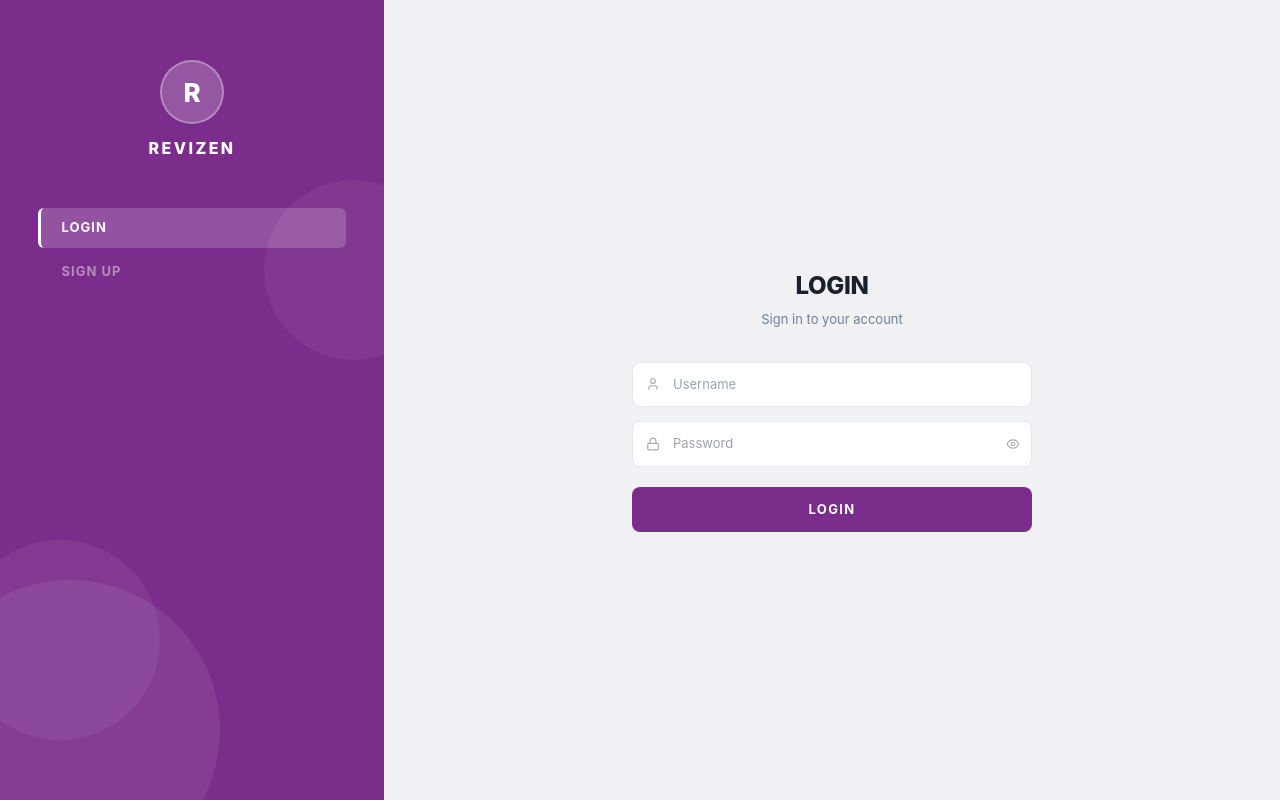
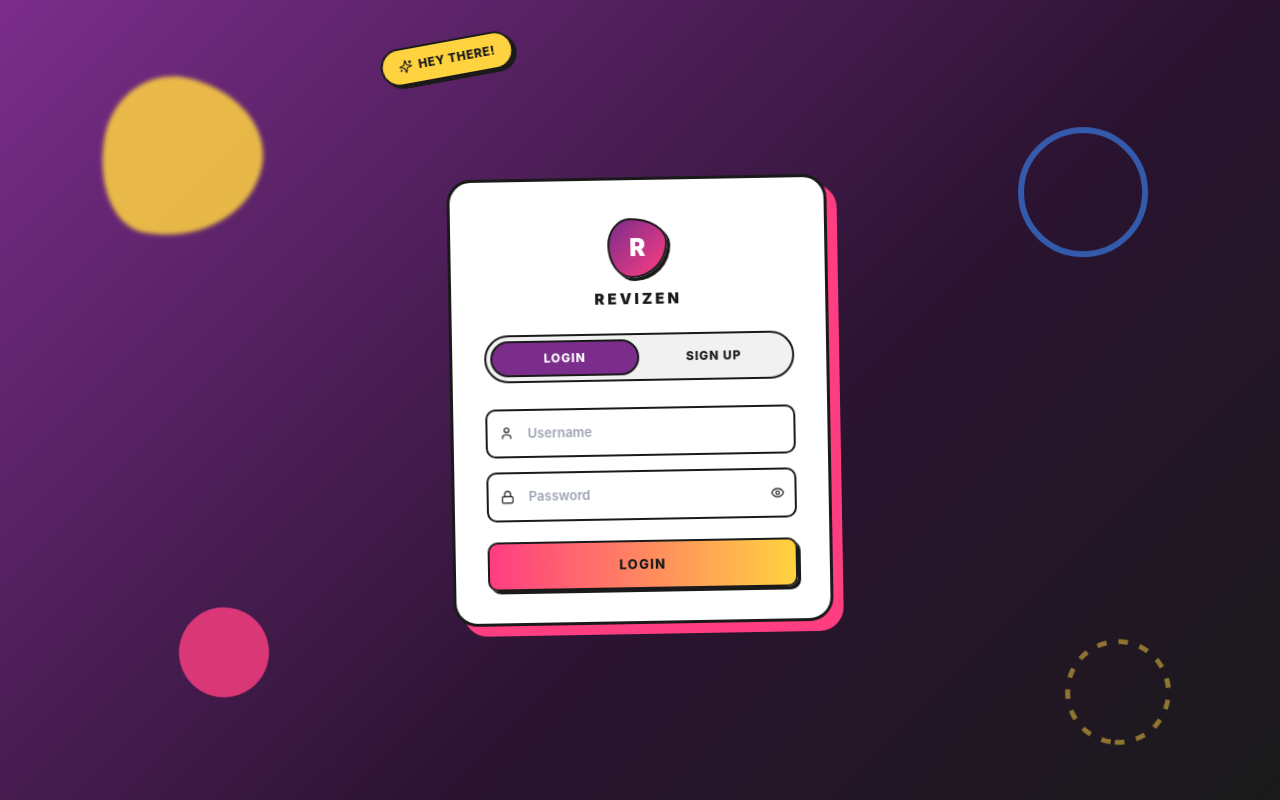
Before and after one commit to MariyaMaheen/Revizen, a React (Vite) app in the folder frontend/: page / in a window 1280 px wide. Built offline with nearby package versions, Linux system fonts and the light colour scheme.

Commit message:
Update Login.jsx

```diff
--- a/frontend/src/components/Login.jsx
+++ b/frontend/src/components/Login.jsx
@@ -1,6 +1,6 @@
 import { useState } from 'react'
 import { motion, AnimatePresence } from 'framer-motion'
-import { Eye, EyeOff, Loader2, User, Lock } from 'lucide-react'
+import { Eye, EyeOff, Loader2, User, Lock, Sparkles } from 'lucide-react'
 import { login, register } from '../api'
 
 export default function Login({ onLogin, addToast }) {
@@ -52,140 +52,173 @@ export default function Login({ onLogin, addToast }) {
     }
   }
 
-  const DARK = '#3d1a47'
-  const MID  = '#7b2d8b'
-  const LIGHT = '#a855b5'
+  // ---- Funky palette ----
+  const PINK = '#ff3d81'
+  const YELLOW = '#ffd23f'
+  const PURPLE = '#7b2d8b'
+  const BLUE = '#3d8bff'
+  const INK = '#1a1a1a'
 
-  const inp = (err, icon) => (
+  const inputStyle = (err) => ({
+    width: '100%', padding: '13px 14px 13px 40px',
+    borderRadius: 10, border: `2.5px solid ${err ? '#e53e3e' : INK}`,
+    background: '#fff', color: INK, fontSize: 13, fontWeight: 600,
+    outline: 'none', fontFamily: 'inherit', boxSizing: 'border-box',
+    transition: 'transform 0.15s, box-shadow 0.15s',
+  })
+
+  const Field = ({ name, icon, placeholder, type = 'text', err, ...rest }) => (
     <div style={{ position: 'relative' }}>
-      <span style={{ position: 'absolute', left: 14, top: '50%', transform: 'translateY(-50%)', color: '#aaa', display: 'flex' }}>{icon}</span>
-      {arguments[2]}
-      {err && <p style={{ fontSize: 11, color: '#e53e3e', marginTop: 3 }}>{err}</p>}
+      <span style={{ position: 'absolute', left: 14, top: '50%', transform: 'translateY(-50%)', color: INK, display: 'flex' }}>{icon}</span>
+      <input
+        name={name}
+        value={form[name]}
+        onChange={handleChange}
+        placeholder={placeholder}
+        type={type}
+        style={inputStyle(err)}
+        onFocus={(e) => { e.target.style.boxShadow = `4px 4px 0px ${PURPLE}`; e.target.style.transform = 'translate(-2px,-2px)' }}
+        onBlur={(e) => { e.target.style.boxShadow = 'none'; e.target.style.transform = 'none' }}
+        {...rest}
+      />
+      {err && <p style={{ fontSize: 11, fontWeight: 700, color: '#e53e3e', marginTop: 4 }}>{err}</p>}
     </div>
   )
 
-  const inputStyle = (err) => ({
-    width: '100%', padding: '12px 14px 12px 40px',
-    borderRadius: 8, border: `1.5px solid ${err ? '#e53e3e' : '#e2e8f0'}`,
-    background: '#fff', color: '#1a202c', fontSize: 13,
-    outline: 'none', fontFamily: 'inherit', boxSizing: 'border-box',
-  })
+  return (
+    <div style={{
+      minHeight: '100vh', display: 'flex', alignItems: 'center', justifyContent: 'center',
+      fontFamily: 'Inter, sans-serif', position: 'relative', overflow: 'hidden',
+      background: `linear-gradient(135deg, ${PURPLE} 0%, #2a1330 60%, ${INK} 100%)`,
+      padding: 24,
+    }}>
 
-  return (
-    <div style={{ minHeight: '100vh', display: 'flex', fontFamily: 'Inter, sans-serif', background: DARK }}>
+      {/* Floating funky blobs */}
+      <motion.div animate={{ y: [0, 20, 0], rotate: [0, 15, 0] }} transition={{ duration: 8, repeat: Infinity, ease: 'easeInOut' }}
+        style={{ position: 'absolute', top: '8%', left: '8%', width: 160, height: 160, borderRadius: '42% 58% 65% 35% / 45% 45% 55% 55%', background: YELLOW, filter: 'blur(2px)', opacity: 0.85 }} />
+      <motion.div animate={{ y: [0, -25, 0], rotate: [0, -20, 0] }} transition={{ duration: 9, repeat: Infinity, ease: 'easeInOut' }}
+        style={{ position: 'absolute', bottom: '10%', left: '14%', width: 90, height: 90, borderRadius: '50%', background: PINK, opacity: 0.8 }} />
+      <motion.div animate={{ y: [0, 18, 0], x: [0, -10, 0] }} transition={{ duration: 7, repeat: Infinity, ease: 'easeInOut' }}
+        style={{ position: 'absolute', top: '15%', right: '10%', width: 130, height: 130, borderRadius: '50%', border: `6px solid ${BLUE}`, opacity: 0.6 }} />
+      <motion.div animate={{ rotate: [0, 360] }} transition={{ duration: 20, repeat: Infinity, ease: 'linear' }}
+        style={{ position: 'absolute', bottom: '6%', right: '8%', width: 120, height: 120, opacity: 0.5 }}>
+        <svg viewBox="0 0 100 100" width="100%" height="100%">
+          <circle cx="50" cy="50" r="42" fill="none" stroke={YELLOW} strokeWidth="4" strokeDasharray="8 10" />
+        </svg>
+      </motion.div>
 
-      {/* Left panel — full height */}
-      <div style={{ width: '30%', minWidth: 200, background: MID, position: 'relative', overflow: 'hidden', display: 'flex', flexDirection: 'column', alignItems: 'center', justifyContent: 'flex-start', paddingTop: 60 }}>
-        {/* Decorative circles */}
-        <div style={{ position: 'absolute', bottom: -80, left: -80, width: 300, height: 300, borderRadius: '50%', background: 'rgba(255,255,255,0.08)' }} />
-        <div style={{ position: 'absolute', bottom: 60, left: -40, width: 200, height: 200, borderRadius: '50%', background: 'rgba(255,255,255,0.06)' }} />
-        <div style={{ position: 'absolute', top: 180, right: -60, width: 180, height: 180, borderRadius: '50%', background: 'rgba(255,255,255,0.05)' }} />
+      {/* Rotated sticker badge */}
+      <motion.div
+        initial={{ rotate: -12 }} animate={{ rotate: [-12, -6, -12] }} transition={{ duration: 3, repeat: Infinity, ease: 'easeInOut' }}
+        style={{
+          position: 'absolute', top: 40, left: '50%', marginLeft: -260, zIndex: 5,
+          background: YELLOW, color: INK, fontWeight: 800, fontSize: 12, letterSpacing: '0.05em',
+          padding: '8px 16px', borderRadius: 999, border: `2.5px solid ${INK}`,
+          display: 'flex', alignItems: 'center', gap: 6, boxShadow: `3px 3px 0px ${INK}`,
+        }}>
+        <Sparkles size={14} /> HEY THERE!
+      </motion.div>
 
-        {/* Logo */}
-        <div style={{ position: 'relative', zIndex: 2, display: 'flex', flexDirection: 'column', alignItems: 'center', gap: 12 }}>
-          <div style={{ width: 64, height: 64, borderRadius: '50%', background: 'rgba(255,255,255,0.2)', display: 'flex', alignItems: 'center', justifyContent: 'center', border: '2px solid rgba(255,255,255,0.3)' }}>
-            <span style={{ color: '#fff', fontWeight: 800, fontSize: 26 }}>R</span>
+      {/* Main card — neubrutalist */}
+      <motion.div
+        initial={{ opacity: 0, y: 20, rotate: -1 }}
+        animate={{ opacity: 1, y: 0, rotate: -1 }}
+        transition={{ duration: 0.4, ease: 'easeOut' }}
+        style={{
+          position: 'relative', zIndex: 2, width: '100%', maxWidth: 380,
+          background: '#fff', borderRadius: 24, border: `3px solid ${INK}`,
+          boxShadow: `10px 10px 0px ${PINK}`,
+          padding: '38px 32px 32px',
+        }}>
+
+        {/* Logo blob */}
+        <div style={{ display: 'flex', flexDirection: 'column', alignItems: 'center', marginBottom: 22 }}>
+          <div style={{
+            width: 60, height: 60, borderRadius: '38% 62% 60% 40% / 45% 40% 60% 55%',
+            background: `linear-gradient(135deg, ${PURPLE}, ${PINK})`,
+            display: 'flex', alignItems: 'center', justifyContent: 'center',
+            border: `2.5px solid ${INK}`, marginBottom: 10, boxShadow: `3px 3px 0px ${INK}`,
+          }}>
+            <span style={{ color: '#fff', fontWeight: 900, fontSize: 24 }}>R</span>
           </div>
-          <span style={{ fontSize: 16, fontWeight: 800, color: '#fff', letterSpacing: '0.15em' }}>REVIZEN</span>
+          <span style={{ fontSize: 15, fontWeight: 900, color: INK, letterSpacing: '0.2em' }}>REVIZEN</span>
         </div>
 
-        {/* Nav tabs */}
-        <div style={{ position: 'relative', zIndex: 2, marginTop: 48, width: '80%', display: 'flex', flexDirection: 'column', gap: 4 }}>
+        {/* Mode toggle — pill tabs */}
+        <div style={{
+          display: 'flex', background: '#f1f1f1', borderRadius: 999, padding: 4,
+          border: `2px solid ${INK}`, marginBottom: 26, position: 'relative',
+        }}>
           {['login', 'register'].map(m => (
             <button key={m} onClick={() => { setMode(m); setErrors({}) }}
               style={{
-                padding: '10px 20px', borderRadius: 6, border: 'none', cursor: 'pointer',
-                fontFamily: 'inherit', fontSize: 13, fontWeight: 700, letterSpacing: '0.08em',
-                textAlign: 'left', transition: 'all 0.15s',
-                background: mode === m ? 'rgba(255,255,255,0.18)' : 'transparent',
-                color: mode === m ? '#fff' : 'rgba(255,255,255,0.45)',
-                borderLeft: mode === m ? '3px solid #fff' : '3px solid transparent',
+                flex: 1, position: 'relative', zIndex: 1, padding: '9px 0', borderRadius: 999, border: 'none',
+                cursor: 'pointer', fontFamily: 'inherit', fontSize: 12, fontWeight: 800, letterSpacing: '0.08em',
+                color: mode === m ? '#fff' : INK, background: 'transparent', transition: 'color 0.2s',
               }}>
+              {mode === m && (
+                <motion.div layoutId="tab-bg" transition={{ type: 'spring', stiffness: 400, damping: 30 }}
+                  style={{ position: 'absolute', inset: 0, borderRadius: 999, background: PURPLE, zIndex: -1, border: `2px solid ${INK}` }} />
+              )}
               {m === 'login' ? 'LOGIN' : 'SIGN UP'}
             </button>
           ))}
         </div>
-      </div>
-
-      {/* Right panel — full height, light */}
-      <div style={{ flex: 1, background: '#f0f0f5', display: 'flex', alignItems: 'center', justifyContent: 'center', padding: '40px 48px' }}>
-        <div style={{ width: '100%', maxWidth: 400 }}>
-
-          <h2 style={{ fontSize: 24, fontWeight: 800, color: '#1a202c', textAlign: 'center', marginBottom: 6, letterSpacing: '-0.3px' }}>
-            {mode === 'login' ? 'LOGIN' : 'SIGN UP'}
-          </h2>
-          <p style={{ fontSize: 13, color: '#718096', textAlign: 'center', marginBottom: 32 }}>
-            {mode === 'login' ? 'Sign in to your account' : 'Create your account'}
-          </p>
 
         <AnimatePresence mode="wait">
           <motion.form key={mode}
-              initial={{ opacity: 0, y: 6 }} animate={{ opacity: 1, y: 0 }}
-              exit={{ opacity: 0, y: -6 }} transition={{ duration: 0.12 }}
+            initial={{ opacity: 0, x: mode === 'login' ? -12 : 12 }}
+            animate={{ opacity: 1, x: 0 }}
+            exit={{ opacity: 0, x: mode === 'login' ? 12 : -12 }}
+            transition={{ duration: 0.18 }}
             onSubmit={handleSubmit}>
             <div style={{ display: 'flex', flexDirection: 'column', gap: 14 }}>
 
               {mode === 'register' && (
-                  <div style={{ position: 'relative' }}>
-                    <span style={{ position: 'absolute', left: 14, top: '50%', transform: 'translateY(-50%)', color: '#aaa', display: 'flex' }}><User size={14} /></span>
-                    <input name="full_name" value={form.full_name} onChange={handleChange} placeholder="Full Name" style={inputStyle(errors.full_name)} />
-                    {errors.full_name && <p style={{ fontSize: 11, color: '#e53e3e', marginTop: 3 }}>{errors.full_name}</p>}
-                  </div>
+                <Field name="full_name" icon={<User size={14} />} placeholder="Full Name" err={errors.full_name} />
+              )}
+
+              <Field name="username" icon={<User size={14} />} placeholder="Username" autoComplete="username" err={errors.username} />
+
+              {mode === 'register' && (
+                <Field name="email" type="email" icon={<User size={14} />} placeholder="Email Address" err={errors.email} />
               )}
 
               <div style={{ position: 'relative' }}>
-                  <span style={{ position: 'absolute', left: 14, top: '50%', transform: 'translateY(-50%)', color: '#aaa', display: 'flex' }}><User size={14} /></span>
-                  <input name="username" value={form.username} onChange={handleChange} placeholder="Username" autoComplete="username" style={inputStyle(errors.username)} />
-                  {errors.username && <p style={{ fontSize: 11, color: '#e53e3e', marginTop: 3 }}>{errors.username}</p>}
-                </div>
-
-                {mode === 'register' && (
-                  <div style={{ position: 'relative' }}>
-                    <span style={{ position: 'absolute', left: 14, top: '50%', transform: 'translateY(-50%)', color: '#aaa', display: 'flex' }}><User size={14} /></span>
-                    <input name="email" type="email" value={form.email} onChange={handleChange} placeholder="Email Address" style={inputStyle(errors.email)} />
-                    {errors.email && <p style={{ fontSize: 11, color: '#e53e3e', marginTop: 3 }}>{errors.email}</p>}
-                  </div>
-                )}
-
-                <div style={{ position: 'relative' }}>
-                  <span style={{ position: 'absolute', left: 14, top: '50%', transform: 'translateY(-50%)', color: '#aaa', display: 'flex' }}><Lock size={14} /></span>
+                <span style={{ position: 'absolute', left: 14, top: '50%', transform: 'translateY(-50%)', color: INK, display: 'flex' }}><Lock size={14} /></span>
                 <input name="password" type={showPass ? 'text' : 'password'}
                   value={form.password} onChange={handleChange} placeholder="Password"
                   autoComplete={mode === 'login' ? 'current-password' : 'new-password'}
                   style={{ ...inputStyle(errors.password), paddingRight: 42 }} />
                 <button type="button" onClick={() => setShowPass(p => !p)}
-                    style={{ position: 'absolute', right: 12, top: '50%', transform: 'translateY(-50%)', background: 'none', border: 'none', cursor: 'pointer', color: '#aaa', padding: 0, display: 'flex' }}>
+                  style={{ position: 'absolute', right: 12, top: '50%', transform: 'translateY(-50%)', background: 'none', border: 'none', cursor: 'pointer', color: INK, padding: 0, display: 'flex' }}>
                   {showPass ? <EyeOff size={14} /> : <Eye size={14} />}
                 </button>
-                  {errors.password && <p style={{ fontSize: 11, color: '#e53e3e', marginTop: 3 }}>{errors.password}</p>}
+                {errors.password && <p style={{ fontSize: 11, fontWeight: 700, color: '#e53e3e', marginTop: 4 }}>{errors.password}</p>}
               </div>
 
               {mode === 'register' && (
-                  <div style={{ position: 'relative' }}>
-                    <span style={{ position: 'absolute', left: 14, top: '50%', transform: 'translateY(-50%)', color: '#aaa', display: 'flex' }}><Lock size={14} /></span>
-                    <input name="confirm_password" type={showPass ? 'text' : 'password'}
-                      value={form.confirm_password} onChange={handleChange} placeholder="Confirm Password"
-                      autoComplete="new-password" style={inputStyle(errors.confirm_password)} />
-                    {errors.confirm_password && <p style={{ fontSize: 11, color: '#e53e3e', marginTop: 3 }}>{errors.confirm_password}</p>}
-                  </div>
+                <Field name="confirm_password" type={showPass ? 'text' : 'password'} icon={<Lock size={14} />}
+                  placeholder="Confirm Password" autoComplete="new-password" err={errors.confirm_password} />
               )}
 
               <motion.button type="submit" disabled={loading}
-                  whileTap={{ scale: 0.98 }}
+                whileHover={{ y: -2, boxShadow: `5px 5px 0px ${INK}` }}
+                whileTap={{ y: 0, boxShadow: `2px 2px 0px ${INK}` }}
                 style={{
-                    width: '100%', padding: '13px 0', borderRadius: 8, border: 'none',
-                    background: MID, color: '#fff', fontWeight: 700, fontSize: 13,
+                  width: '100%', padding: '13px 0', borderRadius: 10, border: `2.5px solid ${INK}`,
+                  background: `linear-gradient(90deg, ${PINK}, ${YELLOW})`, color: INK, fontWeight: 800, fontSize: 13,
                   cursor: loading ? 'not-allowed' : 'pointer', opacity: loading ? 0.7 : 1,
                   display: 'flex', alignItems: 'center', justifyContent: 'center', gap: 8,
                   fontFamily: 'inherit', letterSpacing: '0.1em', marginTop: 6,
+                  boxShadow: `3px 3px 0px ${INK}`, transition: 'box-shadow 0.15s',
                 }}>
                 {loading ? <Loader2 size={15} className="animate-spin" /> : mode === 'login' ? 'LOGIN' : 'CREATE ACCOUNT'}
               </motion.button>
             </div>
           </motion.form>
         </AnimatePresence>
-        </div>
-      </div>
+      </motion.div>
     </div>
   )
 }
```
Lines whose indentation alone changed are shown as unchanged.
